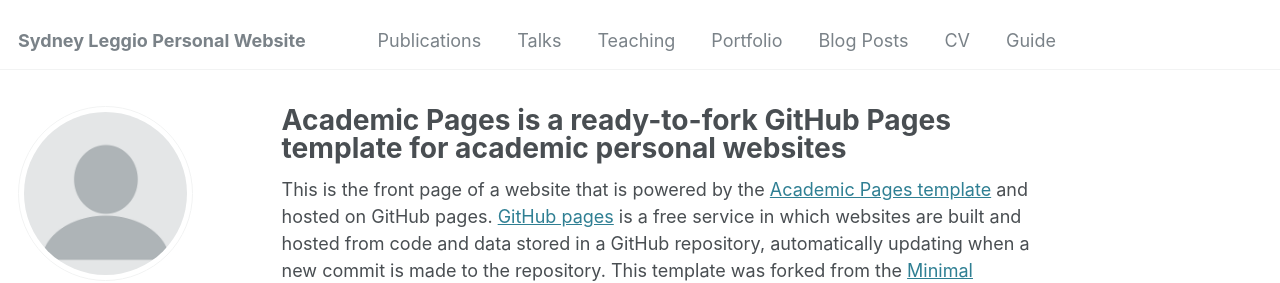
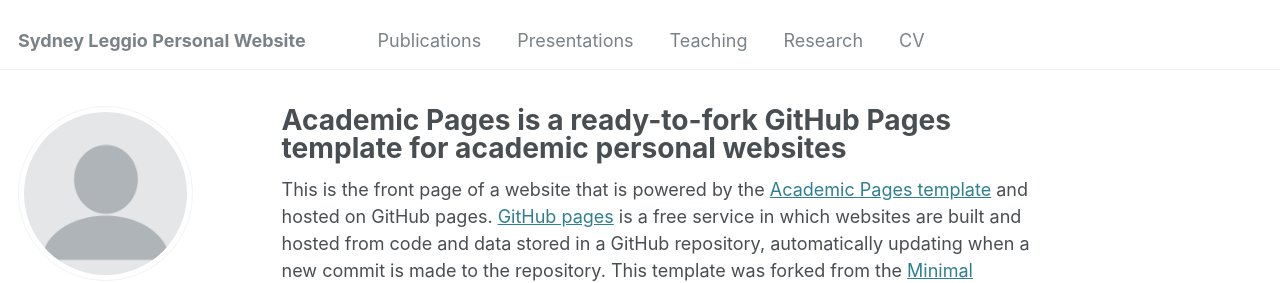
Before and after one commit to sydleggio/sydleggio.github.io, a Jekyll site: the page built from _pages/about.md, in a window 1280 px wide. Shown: the top 283 px of the page. Built offline with Jekyll 4.4.1, drawn with Linux system fonts in a browser that asks for light colours.

Commit message:
Update navigation.yml

```diff
--- a/_data/navigation.yml
+++ b/_data/navigation.yml
@@ -8,20 +8,14 @@ main:
   - title: "Publications"
     url: /publications/
 
-  - title: "Talks"
-    url: /talks/
+  - title: "Presentations"
+    url: /presentations/
 
   - title: "Teaching"
     url: /teaching/
 
-  - title: "Portfolio"
-    url: /portfolio/
-
-  - title: "Blog Posts"
-    url: /year-archive/
+  - title: "Research"
+    url: /research/
 
   - title: "CV"
     url: /cv/
-
-  - title: "Guide"
-    url: /markdown/
```
